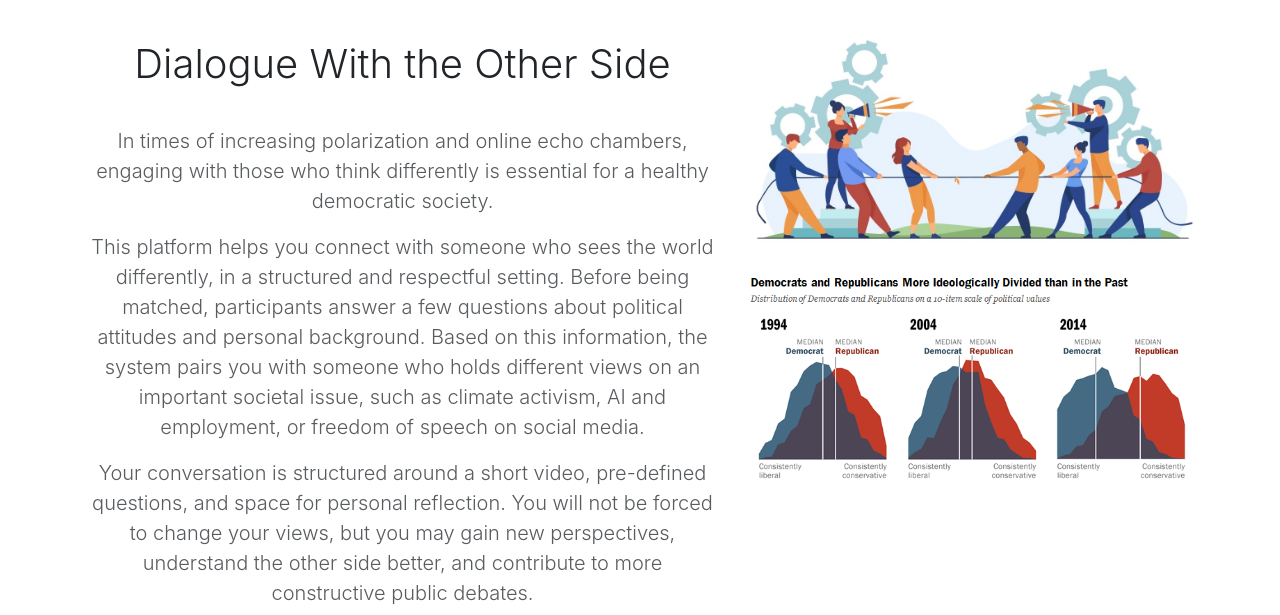
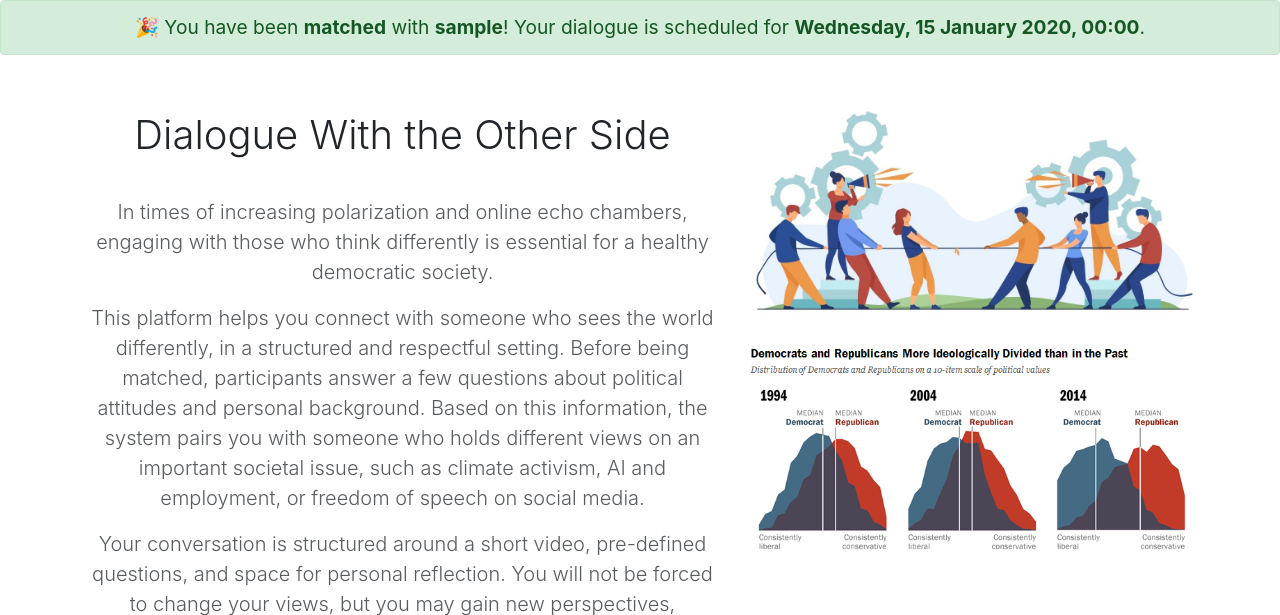
Before and after one commit to llamafarmerrrr/master-Project, a Flask app: page /index in a window 1280 px wide. Shown: the part 101-716 px from the top of the page. Run offline with Flask 3, Linux system fonts and the light colour scheme; a user stored in the database is signed in; tables that the repository leaves empty hold one stand-in row (values such as "Sample post"); some libraries are stand-ins or nearby versions.

Commit message:
Update index.html

```diff
--- a/website/templates/index.html
+++ b/website/templates/index.html
@@ -1,6 +1,15 @@
 {% extends "base.html" %}
 {% block titel %}Dialogue Platform{% endblock %}
 {% block content %}
+
+{% if current_user.is_authenticated and current_user.haspartner and partner %}
+<div class="alert alert-success text-center" role="alert" style="font-size: 1.2rem;">
+    🎉 You have been <strong>matched</strong> with <strong>{{ partner.user_name }}</strong>!
+    {% if slot_label %}
+    Your dialogue is scheduled for <strong>{{ slot_label }}</strong>.
+    {% endif %}
+</div>
+{% endif %}
 
 <section class="py-3 text-center container">
     <div class="row py-lg-4">
```
